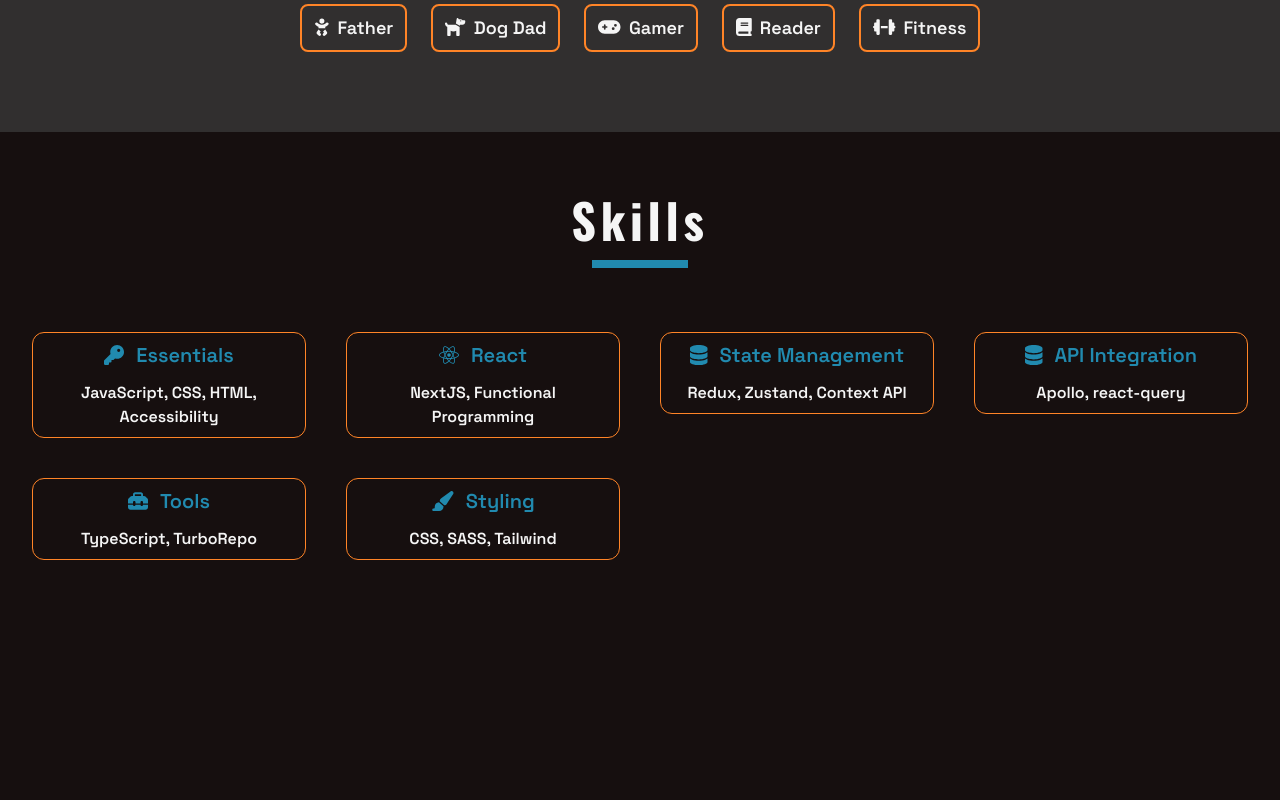
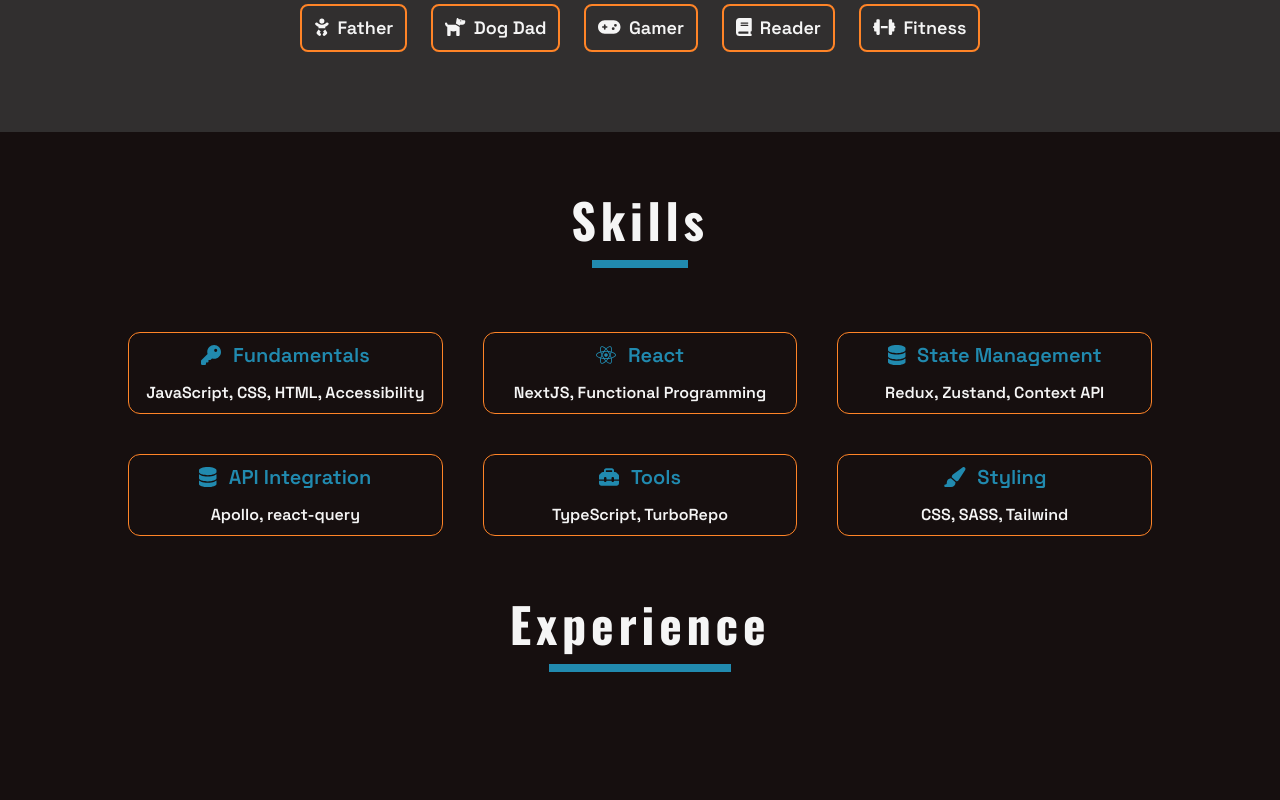
Before and after one commit to jrigert/portfolio, a Next.js app: page / in a window 1280 px wide. Shown: the part 1280-2080 px from the top of the page. Built offline with nearby package versions, Linux system fonts and the light colour scheme.

Commit message:
updating skills styling

```diff
--- a/src/components/SkillCard.tsx
+++ b/src/components/SkillCard.tsx
@@ -1,18 +1,25 @@
+import { WithClassName } from '@/types/props';
+import { classNames } from '@/utils/style';
 import { IconDefinition } from '@fortawesome/fontawesome-svg-core';
 import { FontAwesomeIcon } from '@fortawesome/react-fontawesome';
 import type { FunctionComponent } from 'react';
 
-export interface SkillCardProps {
+export interface SkillCardProps extends WithClassName {
   title: string;
   description: string;
   icon?: IconDefinition;
 }
 
 export const SkillCard: FunctionComponent<SkillCardProps> = (props) => {
-  const { title, description, icon } = props;
+  const { className, title, description, icon } = props;
 
   return (
-    <div className="rounded-xl border border-loud px-4 py-2 font-semibold hover:bg-loud/10">
+    <div
+      className={classNames(
+        'flex flex-col justify-between rounded-xl border border-loud px-4 py-2 font-semibold hover:bg-loud/10',
+        className,
+      )}
+    >
       <p className="text-xl text-primary">
         {icon ? <FontAwesomeIcon icon={icon} className="mr-3" /> : null}
         {title}
--- a/src/pages/home/Skills.tsx
+++ b/src/pages/home/Skills.tsx
@@ -18,7 +18,7 @@
 
 const SKILLS: SkillCardProps[] = [
   {
-    title: 'Essentials',
+    title: 'Fundamentals',
     description: 'JavaScript, CSS, HTML, Accessibility',
     icon: faKey,
   },
@@ -101,14 +101,14 @@
   }, [lastAnimatedIndex]);
 
   return (
-    <PageSection id={id} fullHeight>
+    <PageSection id={id}>
       <PageSectionHeading title="Skills" />
 
       <div ref={registerRef}>
-        <ul className="mt-16 grid grid-cols-4 gap-10 text-center">
+        <ul className="mx-auto mt-16 grid max-w-xs auto-rows-fr grid-cols-1 gap-10 text-center sm:max-w-screen-lg sm:grid-cols-2 md:grid-cols-3">
           {skills.map(({ containerClassName, ...props }) => (
             <li key={props.title} className={containerClassName}>
-              <SkillCard {...props} />
+              <SkillCard {...props} className="h-full" />
             </li>
           ))}
         </ul>
```
